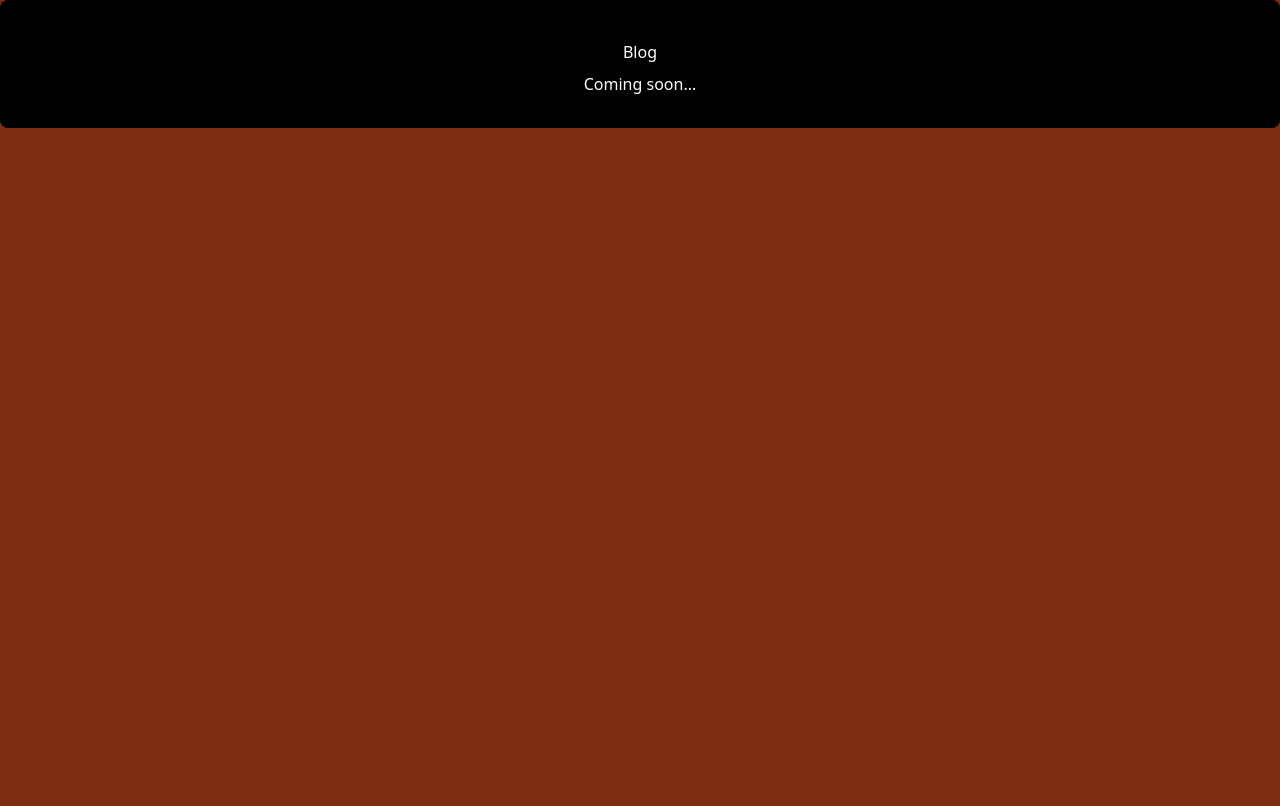
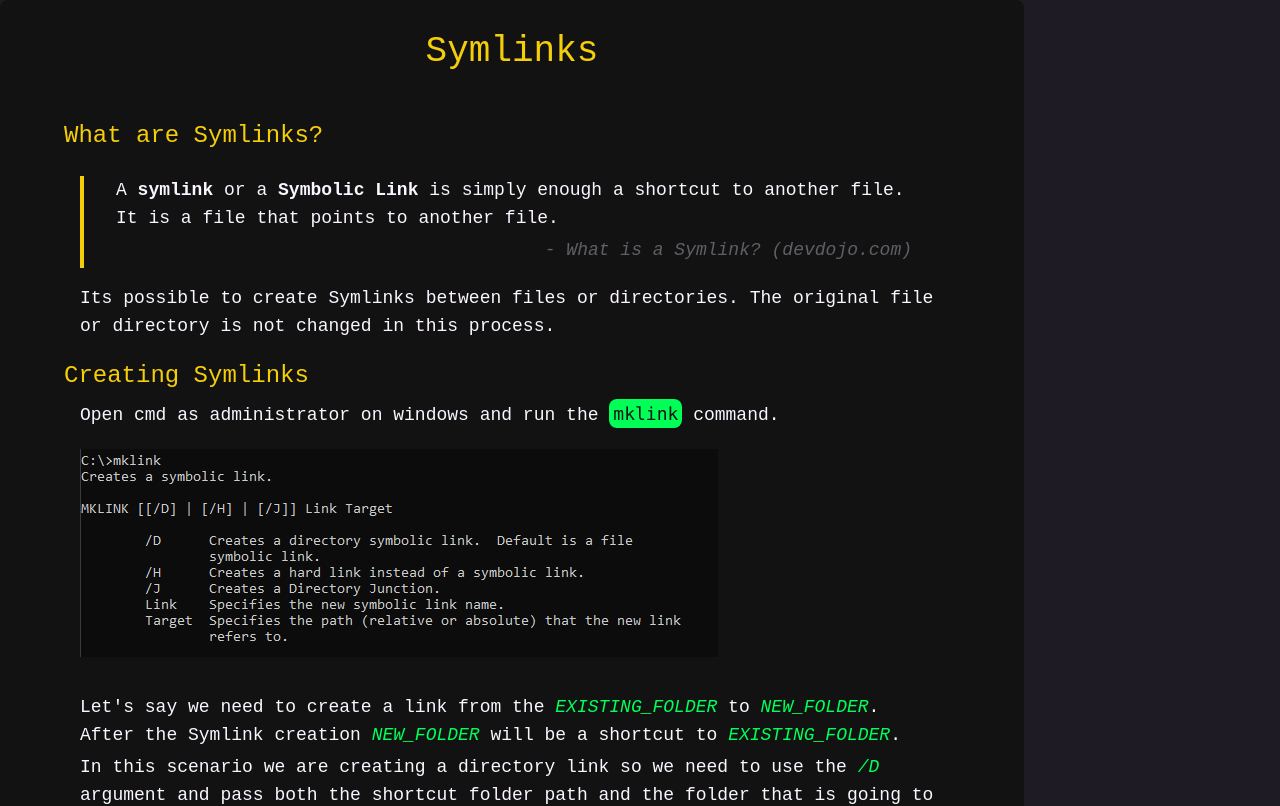
Before and after one commit to avildes/goblinwisdom, a Vue app: page /Blog in a window 1280 px wide. Shown: the top 806 px of the page. Built offline with nearby package versions, Linux system fonts and the light colour scheme.

Commit message:
feat: adding blog page

```diff
--- a/src/assets/main.css
+++ b/src/assets/main.css
@@ -3,5 +3,47 @@
 @tailwind utilities;
 
 body {
-    @apply bg-orange-900;
+    @apply bg-[#1f1b24];
 }
+
+.blog {
+
+    --text-color: #faf5ff;
+    --color-black:                  #121212;
+    --color-white:                  #FFFFFF;
+    --color-white-off:              #EEEEEE;
+    --color-gray:                   #808080;
+    --color-green:                  #00FF57;
+
+    --color-accent: #5211a2;
+
+    /** Dark theme primary colors */
+    --color-primary-a0: #f5ce0a;
+    --color-primary-a10: #f8d33d;
+    --color-primary-a20: #fbd85a;
+    --color-primary-a30: #fdde74;
+    --color-primary-a40: #ffe38c;
+    --color-primary-a50: #ffe9a3;
+
+    /** Dark theme surface colors */
+    --color-surface-a0: var(--color-black);
+    --color-surface-a10: var(--color-black);
+    --color-surface-a20: #4a464e;
+    --color-surface-a30: #615e65;
+    --color-surface-a40: #7a777d;
+    --color-surface-a50: #939095;
+
+    /** Dark theme mixed surface colors */
+    --color-surface-mixed-a0: #332a27;
+    --color-surface-mixed-a10: #473e3b;
+    --color-surface-mixed-a20: #5b5351;
+    --color-surface-mixed-a30: #716a67;
+    --color-surface-mixed-a40: #87817f;
+    --color-surface-mixed-a50: #9e9997;
+}
+
+/** Examples */
+.bg-primary {
+    color: var(--color-primary-a50);
+    background-color: var(--color-surface-a0);
+}
--- a/src/assets/markdown/Symlinks.md
+++ b/src/assets/markdown/Symlinks.md
@@ -2,11 +2,9 @@
 
 >A **symlink** or a **Symbolic Link** is simply enough a shortcut to another file. It is a file that points to another file.
 >
->Source: *[What is a Symlink? (devdojo.com)](https://devdojo.com/devdojo/what-is-a-symlink)*
+>*[- What is a Symlink? (devdojo.com)](https://devdojo.com/devdojo/what-is-a-symlink)*
 
-You can create Symlinks between files or directories.
-
-Original file stays the same
+Its possible to create Symlinks between files or directories. The original file or directory is not changed in this process.
 # Creating Symlinks
 
 Open cmd as administrator on windows and run the `mklink` command.
@@ -28,7 +26,7 @@ mklink /D "C:\symlink_test\NEW_FOLDER" "C:\symlink_test\EXISTING_FOLDER"
 
 # Checking Symlinks
 
-To check run `dir`, you'll see that *NEW_FOLDER* was created is a *SYMLINKD*.
+To check run `dir`, you'll see that *NEW_FOLDER* was created and is a *SYMLINKD*.
 Also note that *EXISTING_FOLDER* is still there and is a *DIR*:
 
 ![Symlink_creation.png](./src/assets/markdown/Symlink_creation.png)
@@ -38,22 +36,18 @@ Now every file or directory that is created on one of the folders will automatic
 
 The Symlink is just a shortcut, so to delete it, just delete the *NEW_FOLDER* shortcut.
 
->[!important]
 >Be careful to not remove the original file or folder.
 
 # Troubleshooting
 
-**Cannot create a file when that file already exists**
+## Cannot create a file when that file already exists
 The *NEW_FOLDER* name should be a folder that doesn't exist yet in that path.
 
-**Access is Denied**
+## Access is Denied
 Probably you forgot to add `/D` after the `mklink` command.
 
-**The syntax of the command is incorrect.**
+## The syntax of the command is incorrect.
 Did you type `\D` instead of `/D`?
 
-**You do not have sufficient privilege to perform this operation.**
+## You do not have sufficient privilege to perform this operation.
 You need to open CMD as administrator to execute this command. This also doesn't work on windows new app *Terminal* or *Powershell*.
-
-# Additional Resources
-![](https://youtu.be/RDH5IuyPJtk?si=h860fYCUwgUGTv1w)
--- a/src/components/blog/Article.vue
+++ b/src/components/blog/Article.vue
@@ -1,5 +1,6 @@
 <template>
-    <div class="content flex flex-col place-content-center" v-html="mdToHtml">
+    <div class="article">
+        <div class="content" v-html="mdToHtml"></div>
     </div>
 </template>
 
@@ -23,3 +24,50 @@ const mdToHtml = computed(() => {
 
 getMarkdownData();
 </script>
+
+
+<style lang="css">
+.article {
+    @apply p-4 md:p-8 text-left rounded-lg bg-[var(--color-surface-a10)] max-w-max md:max-w-screen-lg text-pretty text-[var(--text-color)];
+}
+
+.article h1 {
+    @apply text-2xl pt-4 pb-2 text-[var(--color-primary-a0)];
+}
+
+.article h2 {
+    @apply text-xl ml-2 pt-2 pb-2 text-[var(--color-primary-a0)];
+}
+
+.article p {
+    @apply text-lg pl-1 pr-1 md:pl-4 md:pr-4 pb-1;
+}
+
+.article p em {
+    @apply text-lg text-[var(--color-green)] italic;
+}
+
+.article blockquote {
+    @apply text-lg m-4 pl-4 pr-4 border-l-4 border-[var(--color-primary-a0)];
+}
+
+.article blockquote em {
+    @apply text-lg text-[var(--color-surface-a30)] italic flex justify-end;
+}
+
+.article img {
+    @apply pt-4 pb-8;
+}
+
+.article pre {
+    @apply p-4 m-4 text-pretty bg-[var(--color-surface-a10)] rounded-lg overflow-x-auto;
+}
+
+.article pre code {
+    @apply text-[var(--text-color)] bg-[var(--color-surface-a10)];
+}
+
+.article code {
+    @apply p-1 bg-[var(--color-green)] text-nowrap text-[var(--color-surface-a10)] rounded-lg;
+}
+</style>
--- a/src/components/blog/Blog.vue
+++ b/src/components/blog/Blog.vue
@@ -1,8 +1,8 @@
 <template>
     <div class="blog">
-        <h1>Blog</h1>
-        <p>Coming soon...</p>
-
+        <!--<h1 id="header">Punk Records</h1>-->
+        <h1 id="header">Symlinks</h1>
+        <Article />
     </div>
 </template>
 <script setup>
@@ -10,11 +10,14 @@ import Article from "./Article.vue";
 </script>
 
 <style lang="css">
-h1 {
-    @apply text-4xl font-bold text-white;
+.blog {
+    @apply h-full p-8 max-w-max md:max-w-screen-lg rounded-lg text-[var(--text-color)] flex flex-col text-center bg-[var(--color-surface-a0)];
+    font-family: Cascadia code, monospace;
 }
 
-.blog {
-    @apply m-0 p-0 h-full bg-black p-8 rounded-lg text-white flex flex-col items-center;
+#header {
+    @apply text-4xl text-[var(--color-primary-a0)];
 }
+
+/*https://colorffy.com/dark-theme-generator?colors=5211a2-1F1B24*/
 </style>
```
